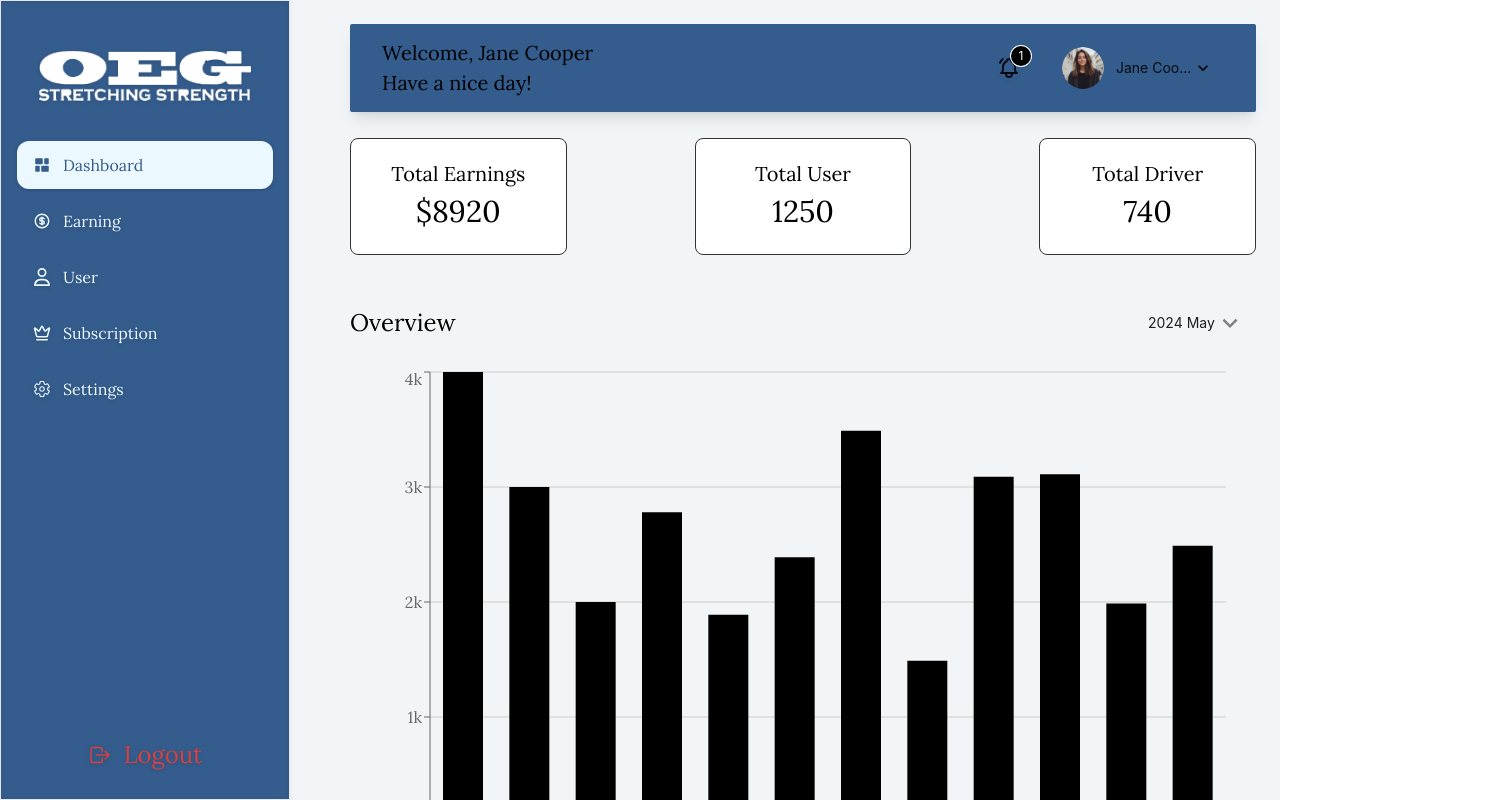
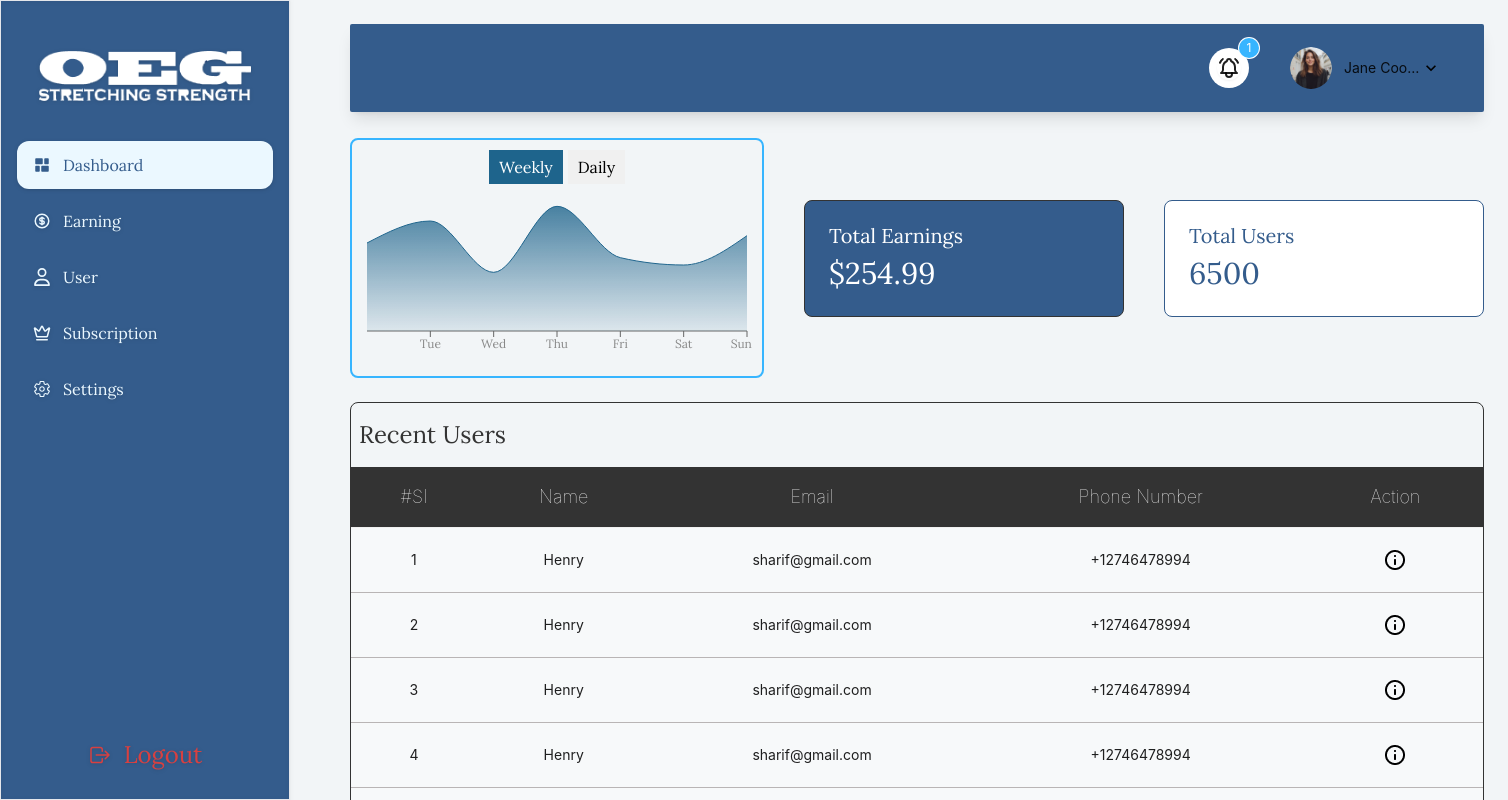
Before and after one commit to Raiyan109/ozzy-admin-dashboard, a React (Vite) app: page / in a window 1280 px wide. Shown: the top 800 px of the page, 1508 px wide, since content can reach past the window. Built offline with nearby package versions, Linux system fonts and the light colour scheme.

Commit message:
transaction area chart

```diff
--- a/package.json
+++ b/package.json
@@ -27,7 +27,7 @@
     "react-router-dom": "^6.26.0",
     "react-slick": "^0.30.2",
     "react-world-flags": "^1.6.0",
-    "recharts": "^2.12.7",
+    "recharts": "^2.15.0",
     "slick-carousel": "^1.8.1",
     "sweetalert2": "^11.14.3",
     "swiper": "^11.1.15",
--- a/src/layouts/Main/Header.jsx
+++ b/src/layouts/Main/Header.jsx
@@ -41,21 +41,23 @@ const Header = () => {
 
     <div className="w-full h-[88px] flex justify-between items-center rounded-sm py-[16px] px-[32px] shadow-lg bg-[#345C8C]">
       <div className="text-start space-y-0.5">
-        <p className="text-sm md:text-xl font-light">
+        {/* <p className="text-sm md:text-xl font-light">
           {"Welcome, Jane Cooper"}
         </p>
-        <p className="text-sm md:text-xl">{"Have a nice day!"}</p>
+        <p className="text-sm md:text-xl">{"Have a nice day!"}</p> */}
       </div>
       <div className="flex gap-x-[41px]">
         <div
           onClick={(e) => navigate("/notifications")}
           className="relative flex items-center "
         >
-          <Badge style={{ backgroundColor: "#000000", width: '20px', height: '20px', objectFit: 'contain' }} count={1}>
-            <TbBellRinging
-              style={{ cursor: "pointer" }}
-              className={` w-6 h-6 rounded-full shadow-sm  font-bold transition-all`}
-            />
+          <Badge style={{ backgroundColor: "#37B5FF", width: '20px', height: '20px', objectFit: 'contain' }} count={1}>
+            <div className="bg-white p-2 rounded-full">
+              <TbBellRinging
+                style={{ cursor: "pointer" }}
+                className={` w-6 h-6 rounded-full shadow-sm  font-bold transition-all`}
+              />
+            </div>
           </Badge>
         </div>
         <div className="flex items-center">
--- a/src/pages/Main/DashboardHome/DashboardHome.jsx
+++ b/src/pages/Main/DashboardHome/DashboardHome.jsx
@@ -1,13 +1,18 @@
 import DashboardHomeTable from "../../../Components/DashboardHomeTable";
 import BarChartComponent from "./BarChart";
+import TransactionAreaChart from "./TransactionAreaChart";
 
 
 const DashboardHome = () => {
 
   return (
     <div className="space-y-[24px]">
-      <div className="grid grid-cols-1 md:grid-cols-2 lg:grid-cols-3 gap-x-10 lg:gap-x-32  gap-y-10 ">
-        <div className=" flex items-center justify-center gap-6 border border-black px-[24px] py-[20px] rounded-lg space-y-3 bg-white w-96 md:w-full">
+      <div className="flex items-center gap-10">
+        {/* grid grid-cols-1 md:grid-cols-2 lg:grid-cols-3 gap-x-10 lg:gap-x-32  gap-y-10  */}
+
+        {/* Transaction Area Chart */}
+        <TransactionAreaChart />
+        {/* <div className=" flex items-center justify-center gap-6 border border-black px-[24px] py-[20px] rounded-lg space-y-3 bg-white w-80">
 
           <div className="text-center">
             <h3 className="text-[20px]">{"Total Earnings"}</h3>
@@ -15,27 +20,25 @@ const DashboardHome = () => {
               {`$8920 `}
             </h3>
           </div>
-        </div>
+        </div> */}
 
-        <div className="flex items-center justify-center gap-6 px-[24px] border border-black  py-[20px] rounded-lg space-y-3 bg-white w-96 md:w-full">
-
-          <div  className="text-center">
-            <h3 className="text-[20px]">{"Total User"}</h3>
-            <h3 className="text-[30px] font-extralight">1250</h3>
+        <div className="flex items-center gap-6 px-[24px] bg-[#345C8C] border border-black  py-[20px] rounded-lg space-y-3  w-80">
+          <div className="">
+            <h3 className="text-[20px] text-white">{"Total Earnings"}</h3>
+            <h3 className="text-[30px] text-white font-extralight">$254.99</h3>
           </div>
         </div>
 
-        <div className="flex items-center justify-center gap-6 border border-black px-[24px] py-[20px] rounded-lg space-y-3 bg-white w-96 md:w-full">
-
-          <div  className="text-center">
-            <h3 className="text-[20px]">{"Total Driver"}</h3>
-            <h3 className="text-[30px] font-extralight">740</h3>
+        <div className="flex items-center gap-6 border border-[#345C8C] px-[24px] py-[20px] rounded-lg space-y-3 bg-white w-80 text-[#345C8C]">
+          <div className="">
+            <h3 className="text-[20px]">{"Total Users"}</h3>
+            <h3 className="text-[30px] font-extralight">6500</h3>
           </div>
         </div>
 
 
       </div>
-      <BarChartComponent/>
+      {/* <BarChartComponent/> */}
       <DashboardHomeTable />
     </div>
   );
--- /dev/null
+++ b/src/pages/Main/DashboardHome/TransactionAreaChart.jsx
@@ -0,0 +1,83 @@
+import React, { useState } from "react";
+import { AreaChart, Area, XAxis, Tooltip, ResponsiveContainer } from "recharts";
+
+const dataWeekly = [
+    { day: "Mon", value: 120 },
+    { day: "Tue", value: 150 },
+    { day: "Wed", value: 80 },
+    { day: "Thu", value: 170 },
+    { day: "Fri", value: 100 },
+    { day: "Sat", value: 90 },
+    { day: "Sun", value: 130 },
+];
+
+const dataDaily = [
+    { day: "12 AM", value: 30 },
+    { day: "6 AM", value: 50 },
+    { day: "12 PM", value: 90 },
+    { day: "6 PM", value: 70 },
+    { day: "12 AM", value: 30 },
+];
+
+const TransactionAreaChart = () => {
+    const [data, setData] = useState(dataWeekly);
+    const [filter, setFilter] = useState("weekly");
+
+    const handleFilterChange = (type) => {
+        setFilter(type);
+        setData(type === "weekly" ? dataWeekly : dataDaily);
+    };
+
+    return (
+        <div style={{ width: "414px", border: "2px solid #37B5FF", borderRadius: "8px", padding: "10px" }}>
+            <div style={{ display: "flex", justifyContent: "center", marginBottom: "10px" }}>
+                <button
+                    onClick={() => handleFilterChange("weekly")}
+                    style={{
+                        backgroundColor: filter === "weekly" ? "#1E648C" : "#f0f0f0",
+                        color: filter === "weekly" ? "#fff" : "#000",
+                        border: "none",
+                        padding: "5px 10px",
+                        cursor: "pointer",
+                        marginRight: "5px",
+                    }}
+                >
+                    Weekly
+                </button>
+                <button
+                    onClick={() => handleFilterChange("daily")}
+                    style={{
+                        backgroundColor: filter === "daily" ? "#1E648C" : "#f0f0f0",
+                        color: filter === "daily" ? "#fff" : "#000",
+                        border: "none",
+                        padding: "5px 10px",
+                        cursor: "pointer",
+                    }}
+                >
+                    Daily
+                </button>
+            </div>
+            <ResponsiveContainer width="100%" height={172}>
+                <AreaChart data={data}>
+                    <defs>
+                        <linearGradient id="colorValue" x1="0" y1="0" x2="0" y2="1">
+                            <stop offset="0%" stopColor="#1E648C" stopOpacity={0.8} />
+                            <stop offset="100%" stopColor="#1E648C" stopOpacity={0.1} />
+                        </linearGradient>
+                    </defs>
+                    <XAxis dataKey="day" tick={{ fontSize: 12, fill: "#888" }} />
+                    <Tooltip />
+                    <Area
+                        type="monotone"
+                        dataKey="value"
+                        stroke="#1E648C"
+                        fillOpacity={1}
+                        fill="url(#colorValue)"
+                    />
+                </AreaChart>
+            </ResponsiveContainer>
+        </div>
+    );
+};
+
+export default TransactionAreaChart;
```
Also changed, not shown: 1 other file (tests, documents, lock files or other folders).
